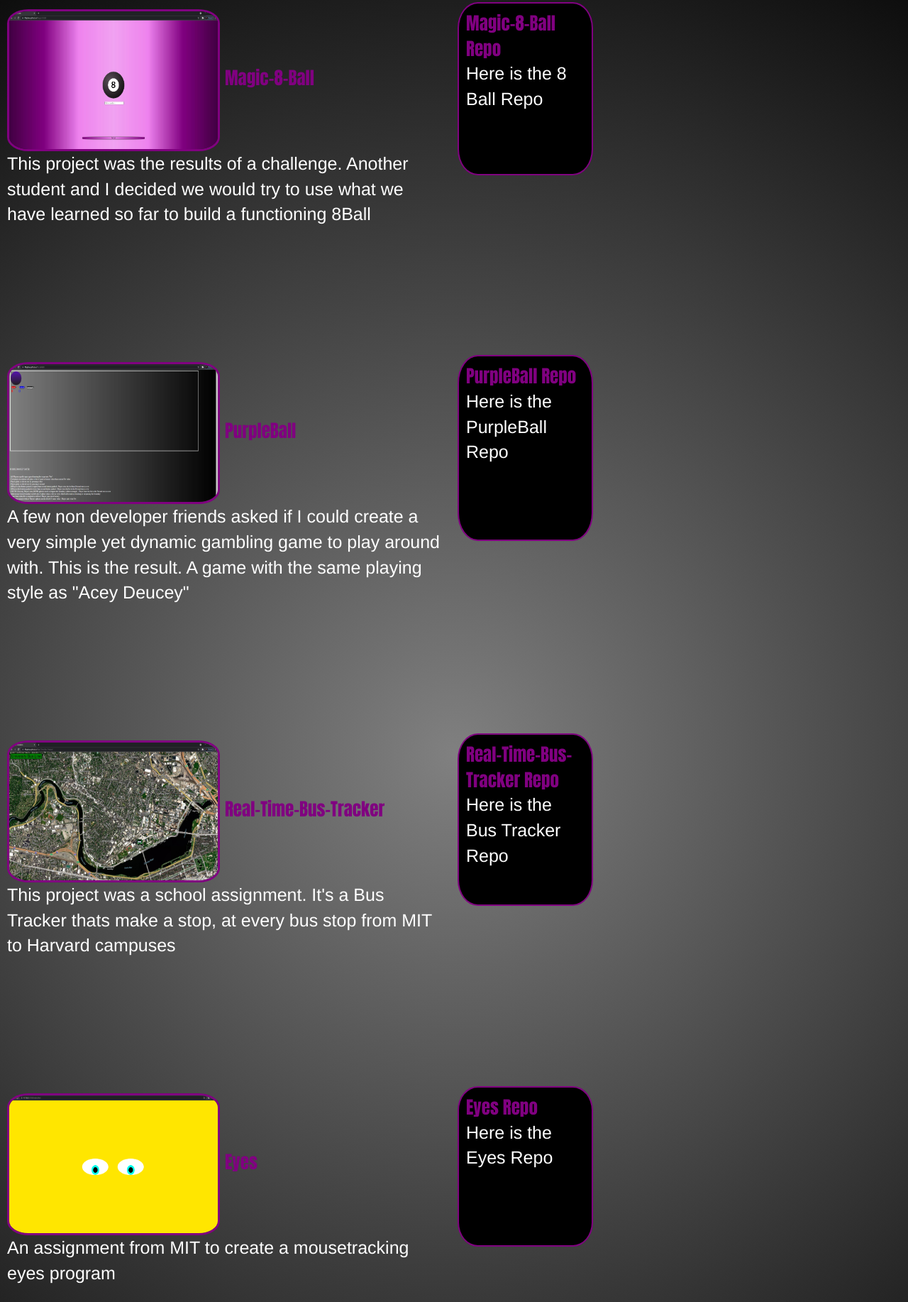
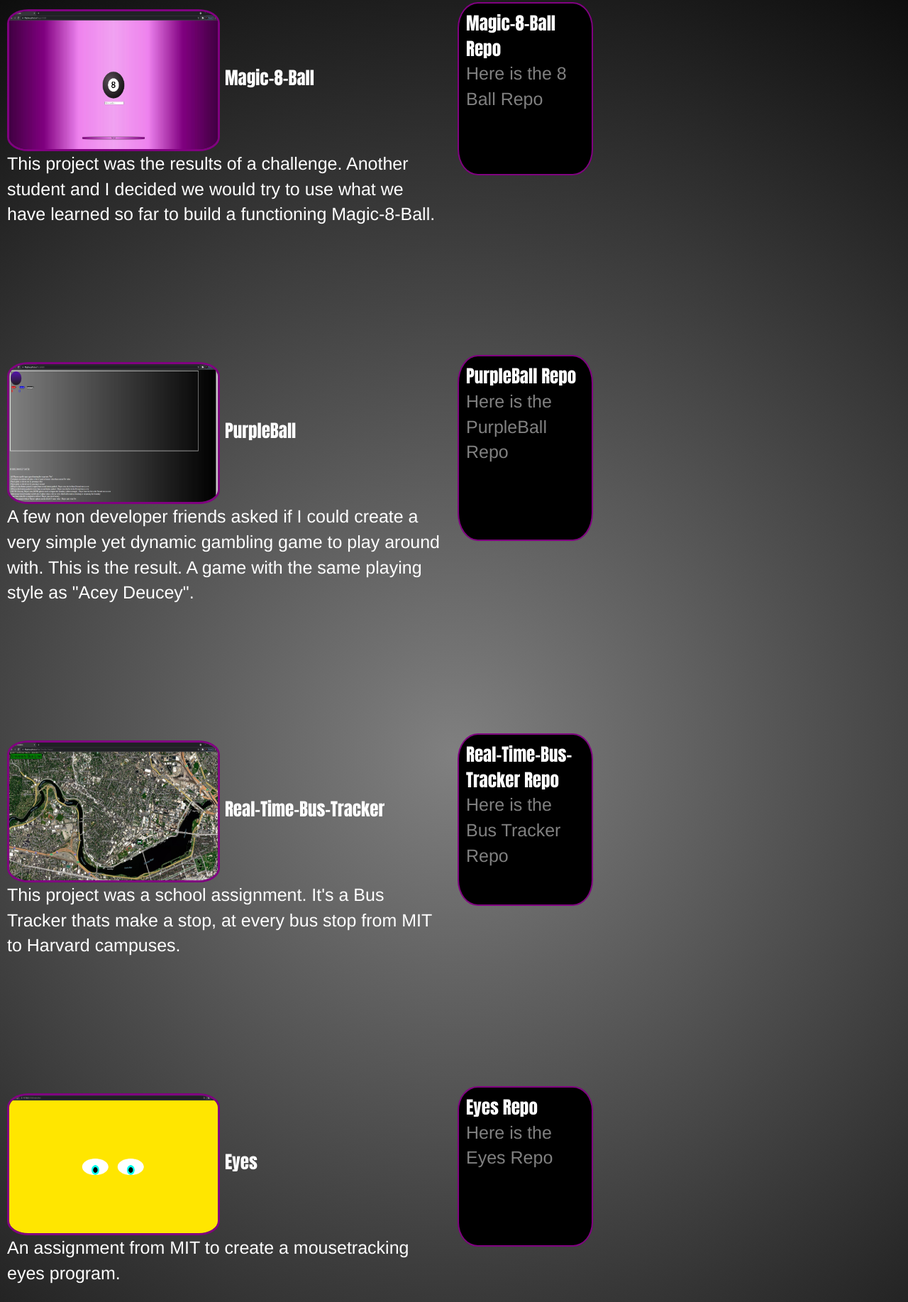
Before and after one commit to FillyPhan/Projects, a plain HTML site: page index.html in a window 1280 px wide. Shown: the part 167-2001 px from the top of the page at 71% size. Drawn offline with nearby package versions, Linux system fonts and the light colour scheme.

Commit message:
Update index.html
features update

```diff
--- a/index.html
+++ b/index.html
@@ -30,56 +30,56 @@
             <div class="EightBall-App">
             <img onclick="location.href = 'https://fillyphan.github.io/Magic-8-Ball';" class = "pics"src="8ballpic.JPG" alt="">
             <a href="https://fillyphan.github.io/Magic-8-Ball/">Magic-8-Ball</a>
-            <div style="color:white"><p>This project was the results of a challenge. Another student and I decided we would try to use what we have learned so far to build a functioning 8Ball</p></div>
+            <div style="color:white"><p>This project was the results of a challenge. Another student and I decided we would try to use what we have learned so far to build a functioning Magic-8-Ball.</p></div>
                 </div>
 
             <div class="EightBall-Repo">
             <a href="https://github.com/FillyPhan/Magic-8-Ball">Magic-8-Ball Repo</a>
-            <div style="color:white"><p>Here is the 8 Ball Repo</p></div>
+            <div style="color:gray"><p>Here is the 8 Ball Repo</p></div>
                 </div>
 
             <div class="PurpleBall-App">
             <img onclick="location.href = 'https://fillyphan.github.io/PurpleBall';"  class = "pics"src="Purpleballpic.JPG" alt="">
             <a href="https://fillyphan.github.io/PurpleBall/">PurpleBall</a>
-            <div style="color:white"><p>A few non developer friends asked if I could create a very simple yet dynamic gambling game to play around with. This is the result. A game with the same playing style as "Acey Deucey"</p></div>
+            <div style="color:white"><p>A few non developer friends asked if I could create a very simple yet dynamic gambling game to play around with. This is the result. A game with the same playing style as "Acey Deucey".</p></div>
                 </div>
 
             <div class="PurpleBall-Repo">
             <a href="https://github.com/FillyPhan/PurpleBall">PurpleBall Repo</a>
-            <div style="color:white"><p>Here is the PurpleBall Repo</p></div>
+            <div style="color:gray"><p>Here is the PurpleBall Repo</p></div>
                 </div>
 
             <div class="BusTracker-App">
             <img onclick="location.href = 'https://fillyphan.github.io/Real-Time-Bus-Tracker';" class = "pics"src="mappic.JPG" alt="">
             <a href="https://fillyphan.github.io/Real-Time-Bus-Tracker/">Real-Time-Bus-Tracker</a>
-            <div style="color:white"><p>This project was a school assignment. It's a Bus Tracker thats make a stop, at every bus stop from MIT to Harvard campuses</p></div>
+            <div style="color:white"><p>This project was a school assignment. It's a Bus Tracker thats make a stop, at every bus stop from MIT to Harvard campuses.</p></div>
                 </div>
 
             <div class="BusTracker-Repo">
             <a href="https://github.com/FillyPhan/Real-Time-Bus-Tracker">Real-Time-Bus-Tracker Repo</a>
-            <div style="color:white"><p>Here is the Bus Tracker Repo</p></div>
+            <div style="color:gray"><p>Here is the Bus Tracker Repo</p></div>
                 </div>
 
             <div class="Eyes-App">
             <img onclick="location.href = 'https://fillyphan.github.io/Eyes';" class = "pics"src="eyespic.png" alt="">
             <a href="https://fillyphan.github.io/Eyes/">Eyes</a>
-            <div style="color:white"><p>An assignment from MIT to create a mousetracking eyes program</p></div>
+            <div style="color:white"><p>An assignment from MIT to create a mousetracking eyes program.</p></div>
                 </div>
 
             <div class="Eyes-Repo">
             <a href="https://github.com/FillyPhan/Eyes">Eyes Repo</a>
-            <div style="color:white"><p>Here is the Eyes Repo</p></div>
+            <div style="color:gray"><p>Here is the Eyes Repo</p></div>
                  </div>
 
             <div class="Pacmen-App">
             <img onclick="location.href = 'https://fillyphan.github.io/Pacmen';" class = "pics"src="Pacmenpic.png" alt="">
             <a href="https://fillyphan.github.io/Pacmen/">Pacmen</a>
-            <div style="color:white"><p>An assignment from MIT to create a Pacmen factory program</p></div>
+            <div style="color:white"><p>An assignment from MIT to create a Pacmen factory program.</p></div>
                 </div>
 
             <div class="Pacmen-Repo">
             <a href="https://github.com/FillyPhan/Pacmen">Pacmen Repo</a>
-            <div style="color:white"><p>Here is the Pacmen Repo</p></div>
+            <div style="color:gray"><p>Here is the Pacmen Repo</p></div>
                  </div>
 
 
@@ -91,13 +91,13 @@
 
     <style>
     a{
-       color:purple;
+       color:white;
        font-family: Impact, Haettenschweiler, 'Arial Narrow Bold', sans-serif;
 
 
     }
     a:hover{
-       color:white;
+       color:blueviolet;
    }
     </style>
 
```
